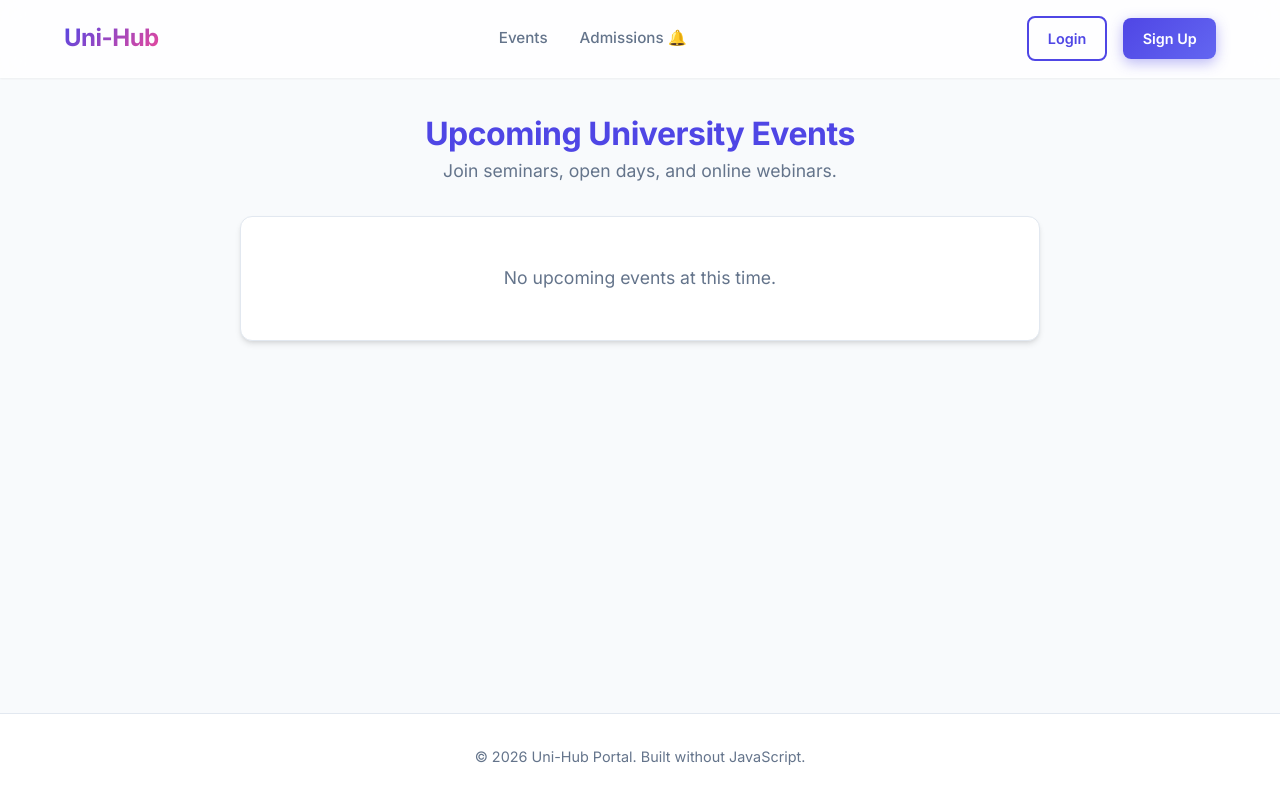
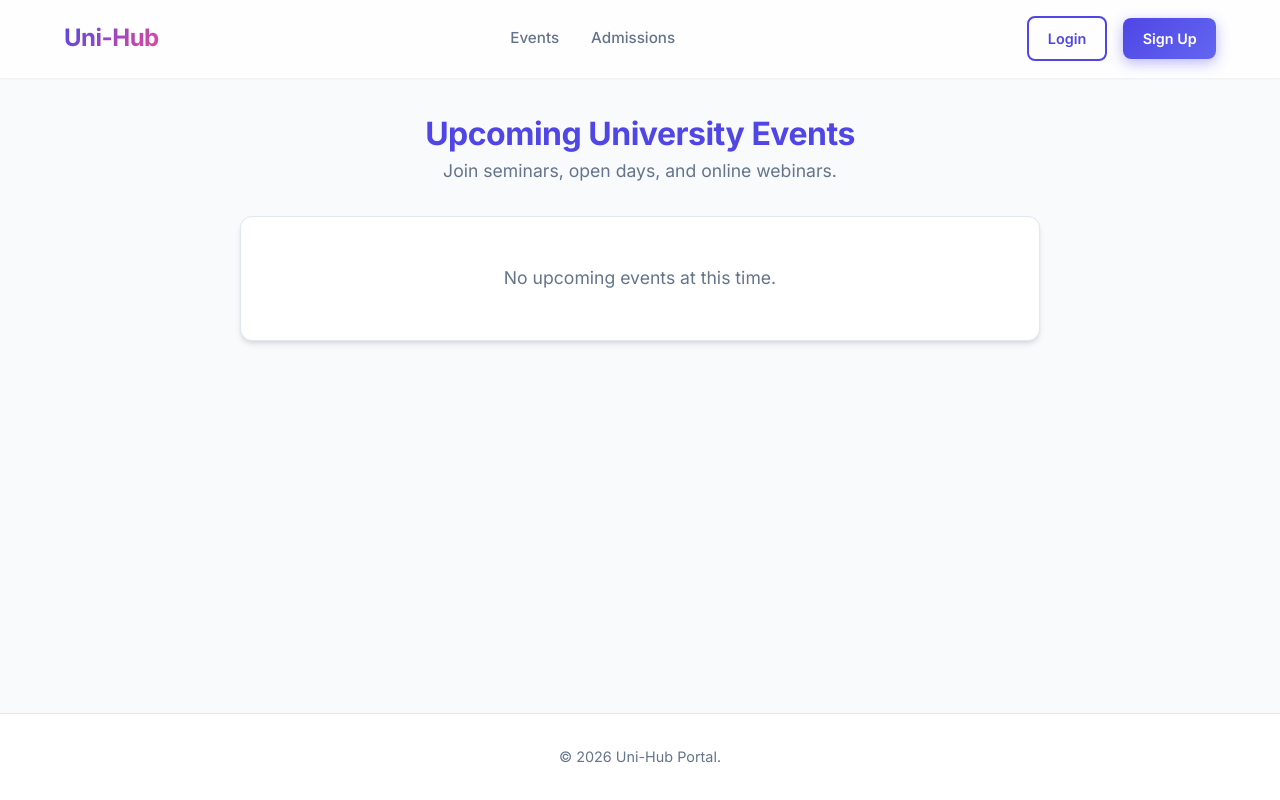
Before and after one commit to sowr0v/UniHub, a Django app: page /events/ in a window 1280 px wide. Run offline with Django 5.2, Linux system fonts and the light colour scheme; data that the repository does not hold is empty.

Commit message:
html fix

```diff
--- a/templates/base.html
+++ b/templates/base.html
@@ -236,7 +236,7 @@
 
         <div class="nav-links">
             <a href="{% url 'events' %}">Events</a>
-            <a href="{% url 'admissions' %}">Admissions 🔔</a>
+            <a href="{% url 'admissions' %}">Admissions </a>
         </div>
 
         <div class="nav-controls">
@@ -277,7 +277,7 @@
 
     <!-- Footer -->
     <footer class="footer">
-        <p>&copy; {% now "Y" %} Uni-Hub Portal. Built without JavaScript.</p>
+        <p>&copy; {% now "Y" %} Uni-Hub Portal.</p>
     </footer>
 
 </body>
```
